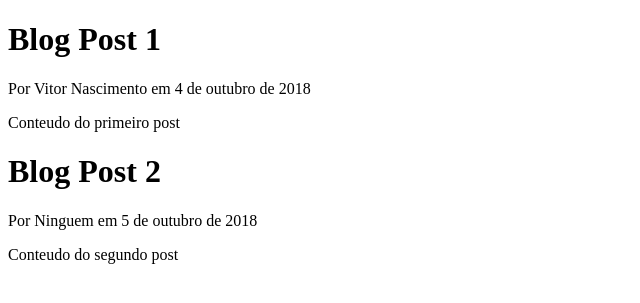
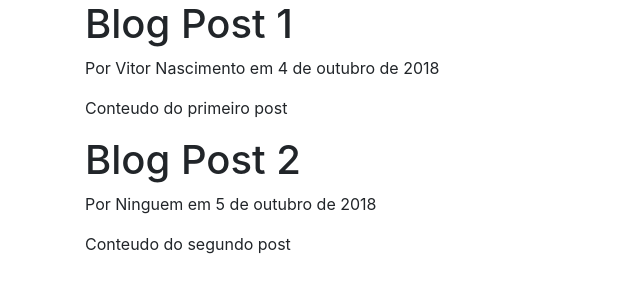
Before and after one commit to ganvector/django_project, a Django app: page /blog/ in a window 1280 px wide. Shown: the top 303 px of the page, without its empty margins (0-640 px from the left). Run offline with Django 3.2, Linux system fonts and the light colour scheme; some libraries are stand-ins or nearby versions.

Commit message:
Adicionado Bootstrap no código base.html
Colocado conteudo dentro container

```diff
--- a/blog/templates/blog/base.html
+++ b/blog/templates/blog/base.html
@@ -1,6 +1,13 @@
 <!DOCTYPE html>
 <html lang="en">
 <head>
+
+    <!-- Required meta tags -->
+    <meta charset="utf-8">
+    <meta name="viewport" content="width=device-width, initial-scale=1, shrink-to-fit=no">
+
+    <!-- Bootstrap CSS -->
+    <link rel="stylesheet" href="https://maxcdn.bootstrapcdn.com/bootstrap/4.0.0/css/bootstrap.min.css" integrity="sha384-Gn5384xqQ1aoWXA+058RXPxPg6fy4IWvTNh0E263XmFcJlSAwiGgFAW/dAiS6JXm" crossorigin="anonymous">
 
     {% if titulo %}
         <title>Django Blog - {{ titulo }}</title>
@@ -10,6 +17,11 @@
 
 </head>
 <body>
-    {% block conteudo %}{% endblock %}
+    <div class="container">
+        {% block conteudo %}{% endblock %}
+    </div>
+    <script src="https://code.jquery.com/jquery-3.2.1.slim.min.js" integrity="sha384-KJ3o2DKtIkvYIK3UENzmM7KCkRr/rE9/Qpg6aAZGJwFDMVNA/GpGFF93hXpG5KkN" crossorigin="anonymous"></script>
+    <script src="https://cdnjs.cloudflare.com/ajax/libs/popper.js/1.12.9/umd/popper.min.js" integrity="sha384-ApNbgh9B+Y1QKtv3Rn7W3mgPxhU9K/ScQsAP7hUibX39j7fakFPskvXusvfa0b4Q" crossorigin="anonymous"></script>
+    <script src="https://maxcdn.bootstrapcdn.com/bootstrap/4.0.0/js/bootstrap.min.js" integrity="sha384-JZR6Spejh4U02d8jOt6vLEHfe/JQGiRRSQQxSfFWpi1MquVdAyjUar5+76PVCmYl" crossorigin="anonymous"></script>
 </body>
 </html>
```
